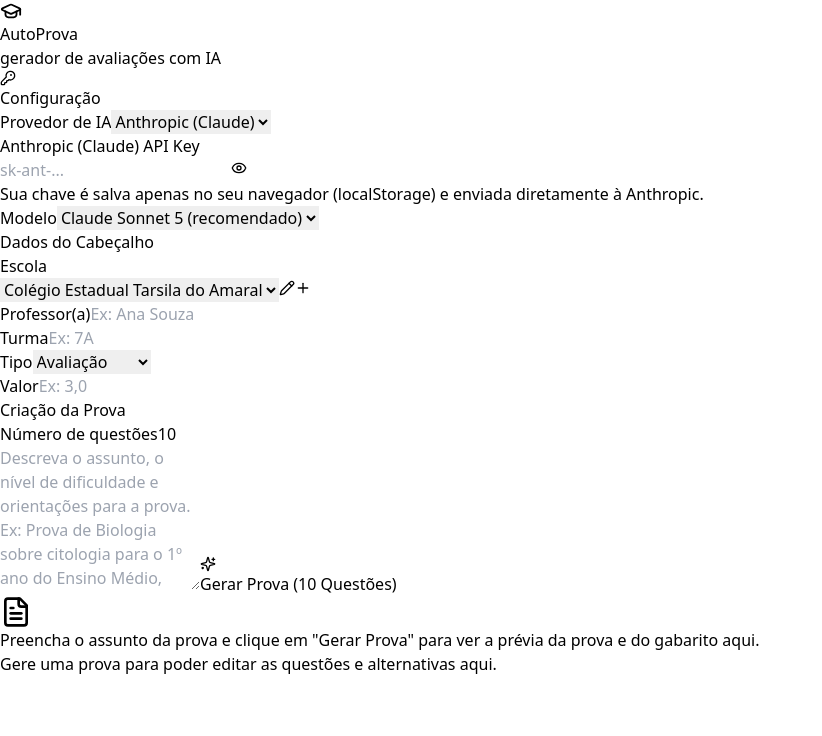
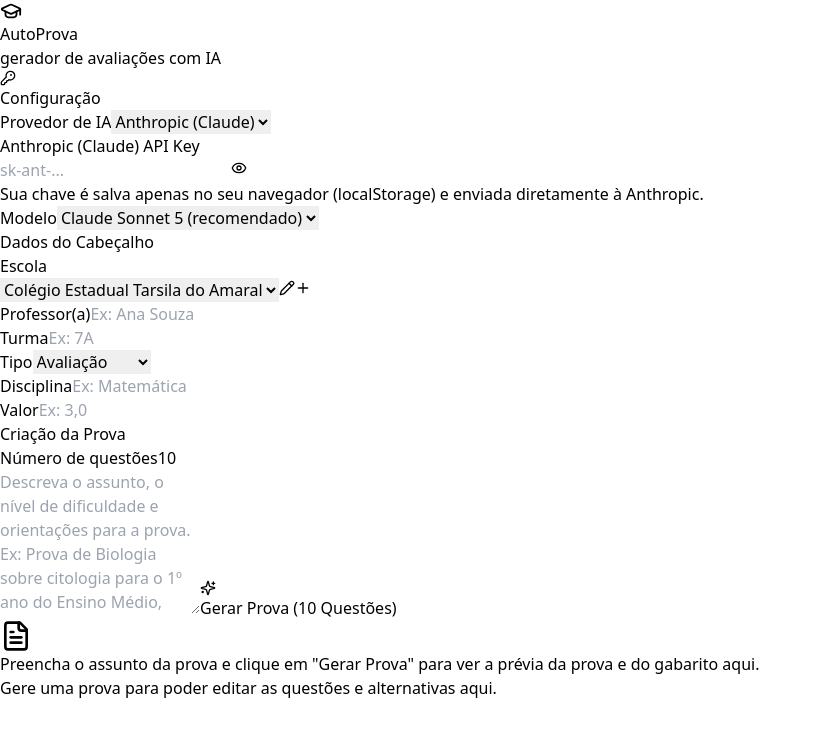
Before and after one commit to Yaszko/AutoProva, a React (Vite) app: page / in a window 1280 px wide. Shown: the top 736 px of the page, without its empty margins (0-822 px from the left). Built offline with nearby package versions, Linux system fonts and the light colour scheme.

Commit message:
feat: add disciplina field to header and update related components

```diff
--- a/src/App.tsx
+++ b/src/App.tsx
@@ -17,6 +17,7 @@
   professor: '',
   turma: '',
   tipo: 'avaliacao',
+  disciplina: '',
   valor: '',
 };
 
@@ -37,9 +38,10 @@
   google: '',
 };
 
-const HEADER_FIELD_LABELS: [key: keyof Pick<HeaderInfo, 'professor' | 'turma' | 'valor'>, label: string][] = [
+const HEADER_FIELD_LABELS: [key: keyof Pick<HeaderInfo, 'professor' | 'turma' | 'disciplina' | 'valor'>, label: string][] = [
   ['professor', 'professor(a)'],
   ['turma', 'turma'],
+  ['disciplina', 'disciplina'],
   ['valor', 'valor'],
 ];
 
@@ -61,7 +63,7 @@
     DEFAULT_API_KEYS,
   );
   const [model, setModel] = useLocalStorage('autoprova_model', defaultModelFor(provider));
-  const [header, setHeader] = useLocalStorage<HeaderInfo>('autoprova_header_v4', DEFAULT_HEADER);
+  const [header, setHeader] = useLocalStorage<HeaderInfo>('autoprova_header_v5', DEFAULT_HEADER);
   const [customSchools, setCustomSchools] = useLocalStorage<Record<SchoolId, SchoolInfo>>(
     'autoprova_custom_schools',
     {},
--- a/src/components/HeaderFieldsForm.tsx
+++ b/src/components/HeaderFieldsForm.tsx
@@ -115,6 +115,20 @@
         </div>
 
         <div className="min-w-0">
+          <label htmlFor="disciplina" className="mb-1.5 block text-xs text-zinc-400">
+            Disciplina
+          </label>
+          <input
+            id="disciplina"
+            type="text"
+            value={value.disciplina}
+            onChange={(e) => onChange({ ...value, disciplina: e.target.value })}
+            placeholder="Ex: Matemática"
+            className="w-full rounded-lg border border-zinc-800 bg-zinc-950 px-3 py-2 text-sm text-zinc-100 placeholder:text-zinc-600 focus:border-zinc-600 focus:outline-none"
+          />
+        </div>
+
+        <div className="min-w-0">
           <label htmlFor="valor" className="mb-1.5 block text-xs text-zinc-400">
             Valor
           </label>
--- a/src/lib/examTitle.ts
+++ b/src/lib/examTitle.ts
@@ -2,6 +2,8 @@
 
 export function buildExamTitle(header: HeaderInfo): string {
   const tipoLabel = header.tipo === 'recuperacao' ? 'Recuperação' : 'Avaliação';
+  const disciplina = header.disciplina.trim();
+  const base = disciplina ? `${tipoLabel} de ${disciplina}` : tipoLabel;
   const valor = header.valor.trim();
-  return valor ? `${tipoLabel} de Matemática - ${valor}` : `${tipoLabel} de Matemática`;
+  return valor ? `${base} - ${valor}` : base;
 }
--- a/src/types.ts
+++ b/src/types.ts
@@ -34,5 +34,6 @@
   professor: string;
   turma: string;
   tipo: TipoAvaliacao;
+  disciplina: string;
   valor: string;
 }
```
Also changed, not shown: 1 other file (tests, documents, lock files or other folders).
